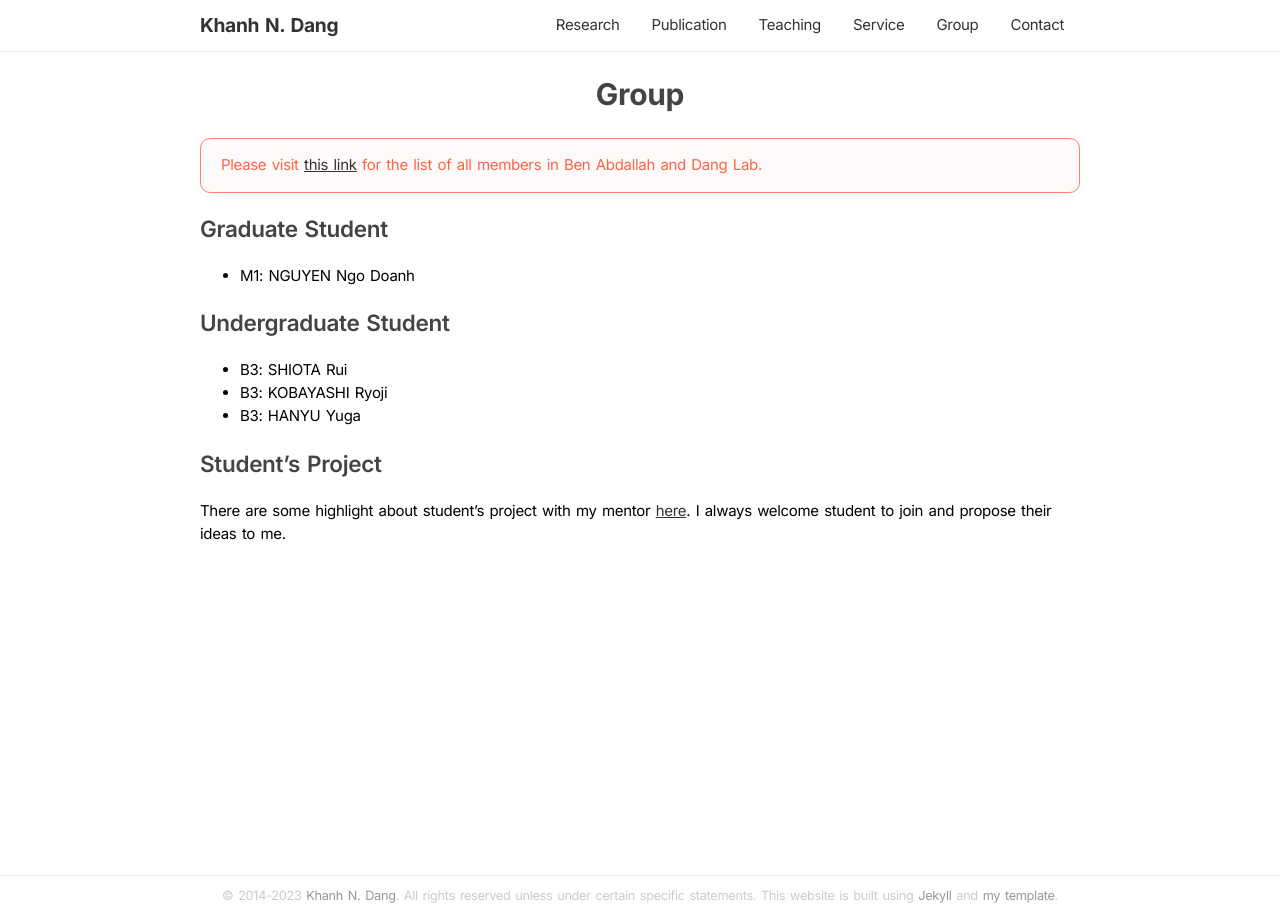
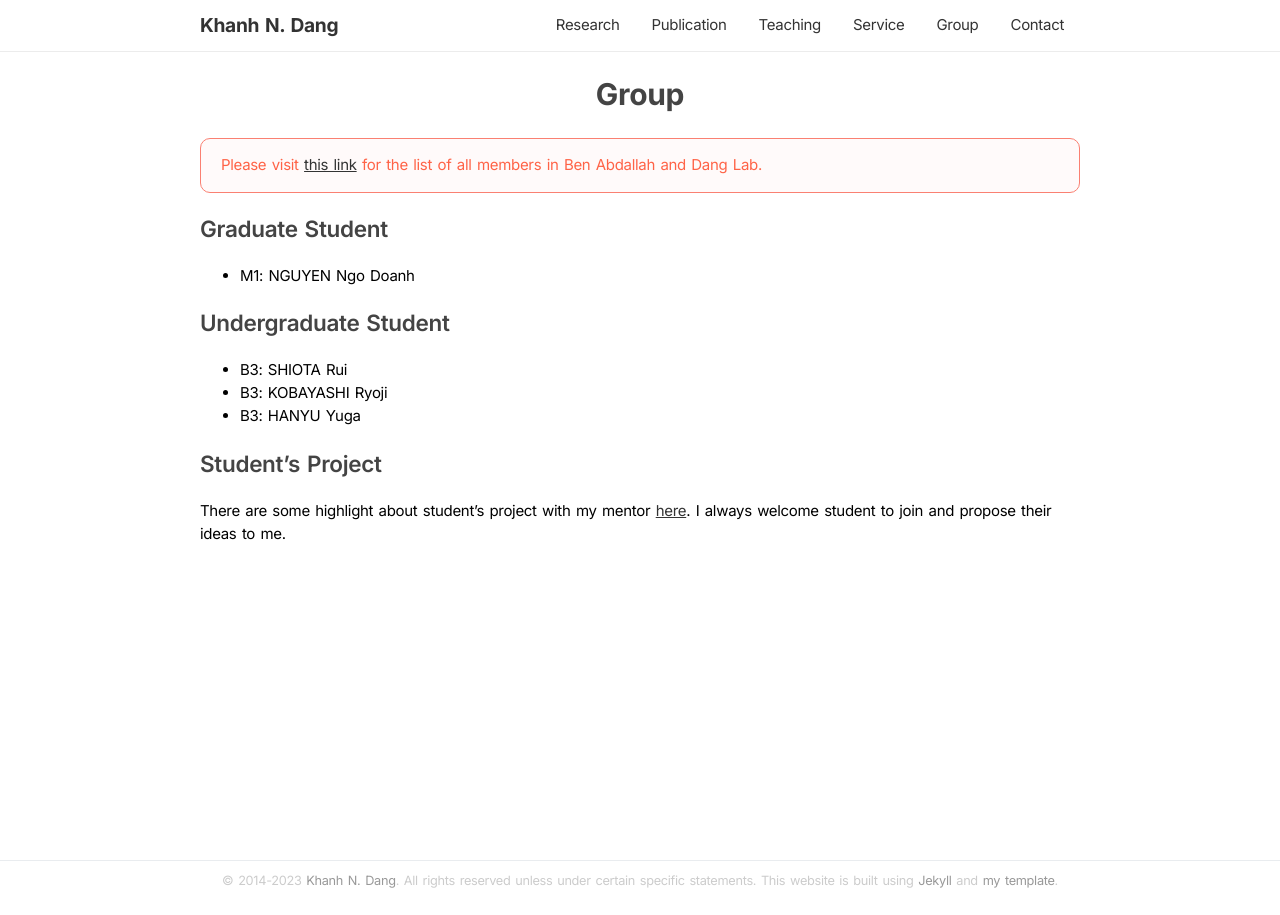
Before and after one commit to khanhdang/minimal-page, a Jekyll site: the page built from grp_mem.md, in a window 1280 px wide. Built offline with Jekyll 4.4.1, drawn with Linux system fonts in a browser that asks for light colours.

Commit message:
fix height

```diff
--- a/assets/main.css
+++ b/assets/main.css
@@ -28,7 +28,7 @@ body {
 .content-section {
     margin: 0 auto;
     width: 880px;
-    min-height: calc(100vh - 56px - 41px);  /*minus height of header and footer */
+    min-height: calc(100vh - 112px);  /*minus height of header and footer */
 
 }
 @media screen and (max-width: 895px) {
@@ -208,7 +208,7 @@ b, strong {
 }
 
 .scroll-news {
-    height: min(650px, max(270px, calc(100vh - 600px)));
+    height: min(650px, max(270px, calc(100vh - 670px)));
     overflow-y: scroll;
     line-height: 1.9em;
     font-size: 96%;
```
